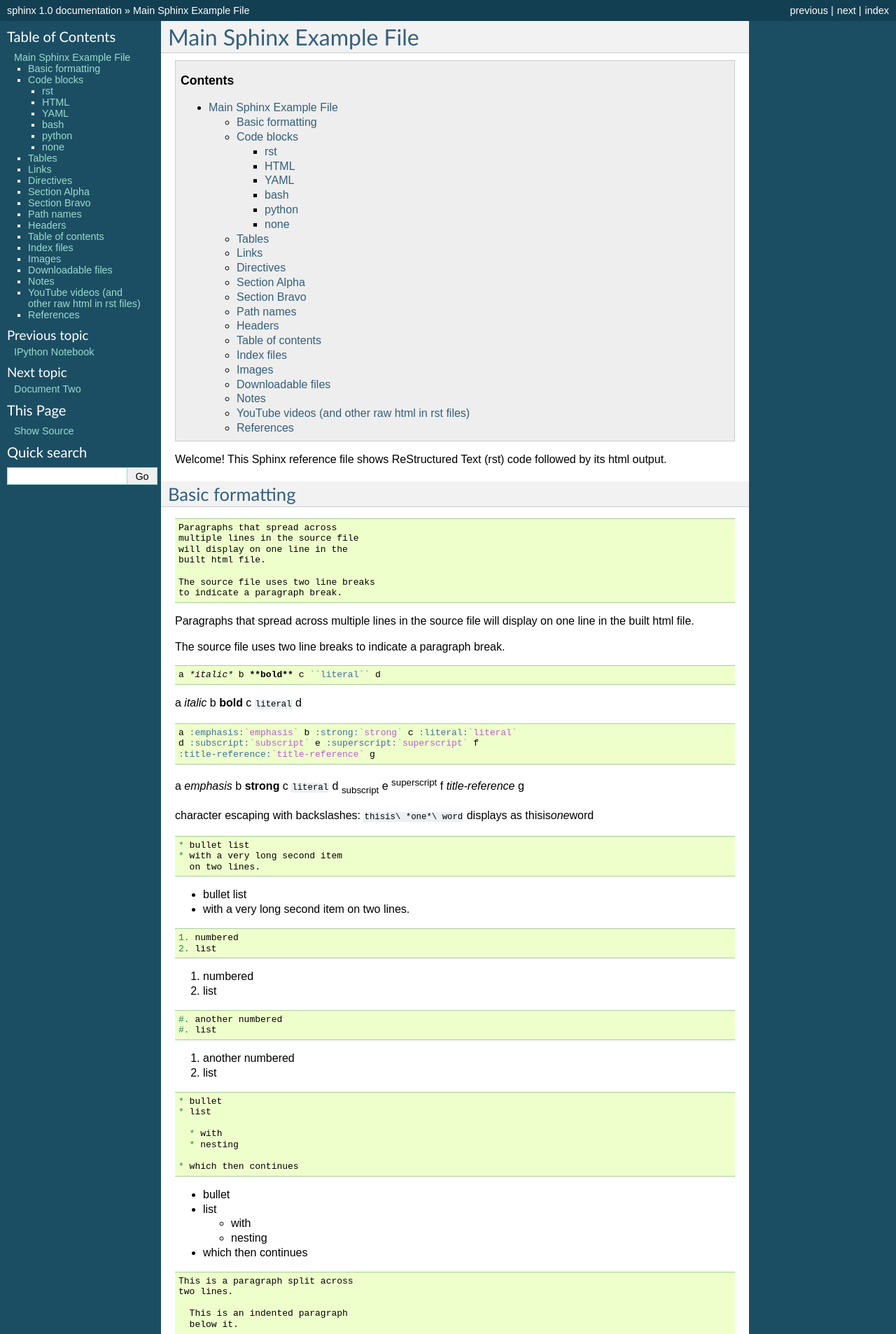
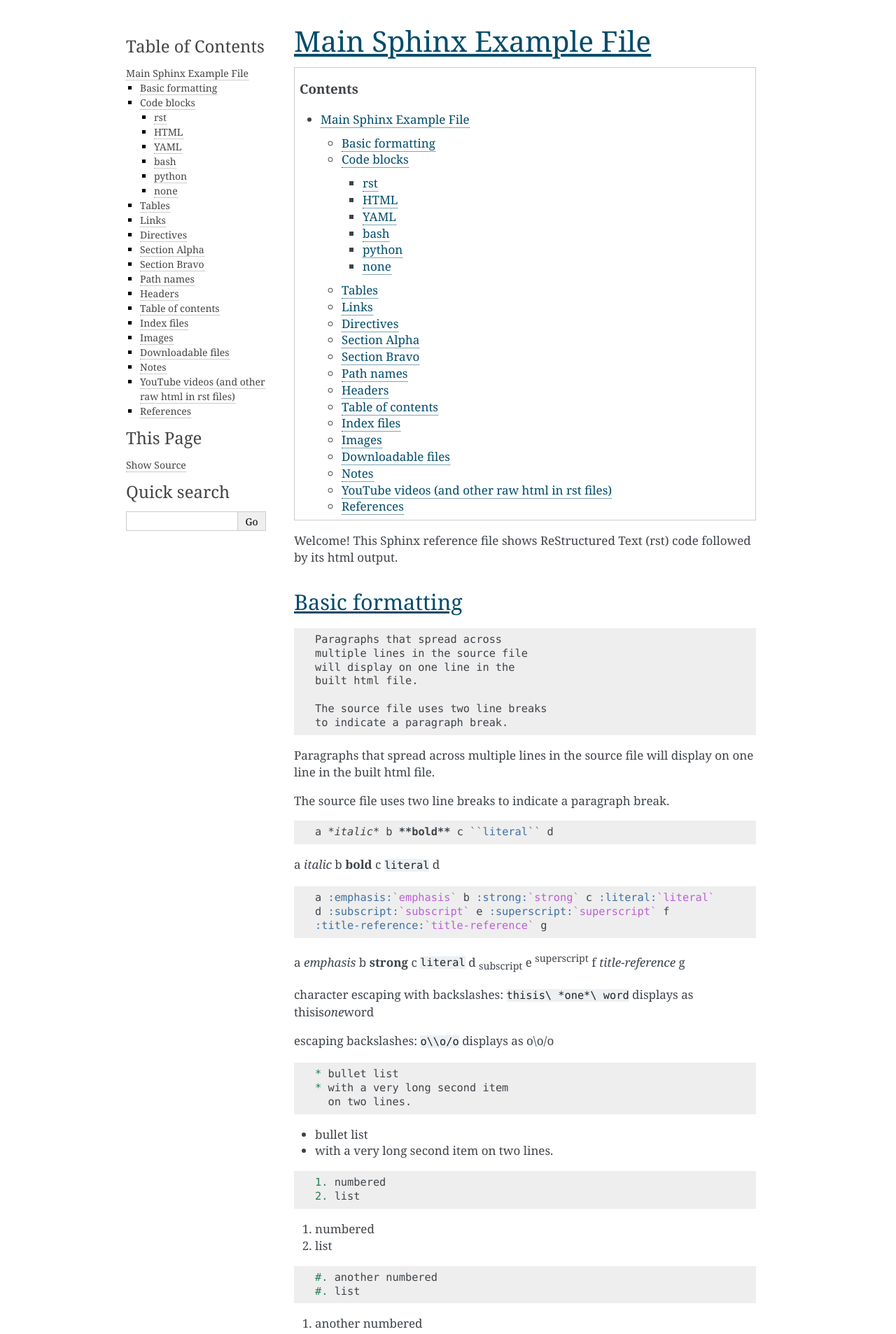
Before and after one commit to ContinuumIO/misc-docs-info, a Sphinx documentation site: the page built from source/directory/sphinx.rst, in a window 1280 px wide. Shown: the top 1907 px of the page at 70% size. Built offline with Sphinx 7.4.7, drawn with Linux system fonts in a browser that asks for light colours; some of the changed text lies outside the part shown.

Commit message:
theme from default to alabaster, add backslash escaping
theme from default to alabaster (could also use classic), added
note on how to escape backslashes

```diff
--- a/source/conf.py
+++ b/source/conf.py
@@ -101,7 +101,7 @@
 
 # The theme to use for HTML and HTML Help pages.  See the documentation for
 # a list of builtin themes.
-html_theme = 'default'
+html_theme = 'alabaster'
 
 # Theme options are theme-specific and customize the look and feel of a theme
 # further.  For a list of options available for each theme, see the
--- a/source/directory/sphinx.rst
+++ b/source/directory/sphinx.rst
@@ -48,6 +48,7 @@
 
 character escaping with backslashes: ``thisis\ *one*\ word`` displays as thisis\ *one*\ word
 
+escaping backslashes: ``o\\o/o`` displays as o\\o/o
 
 .. code-block:: rst
 
```
